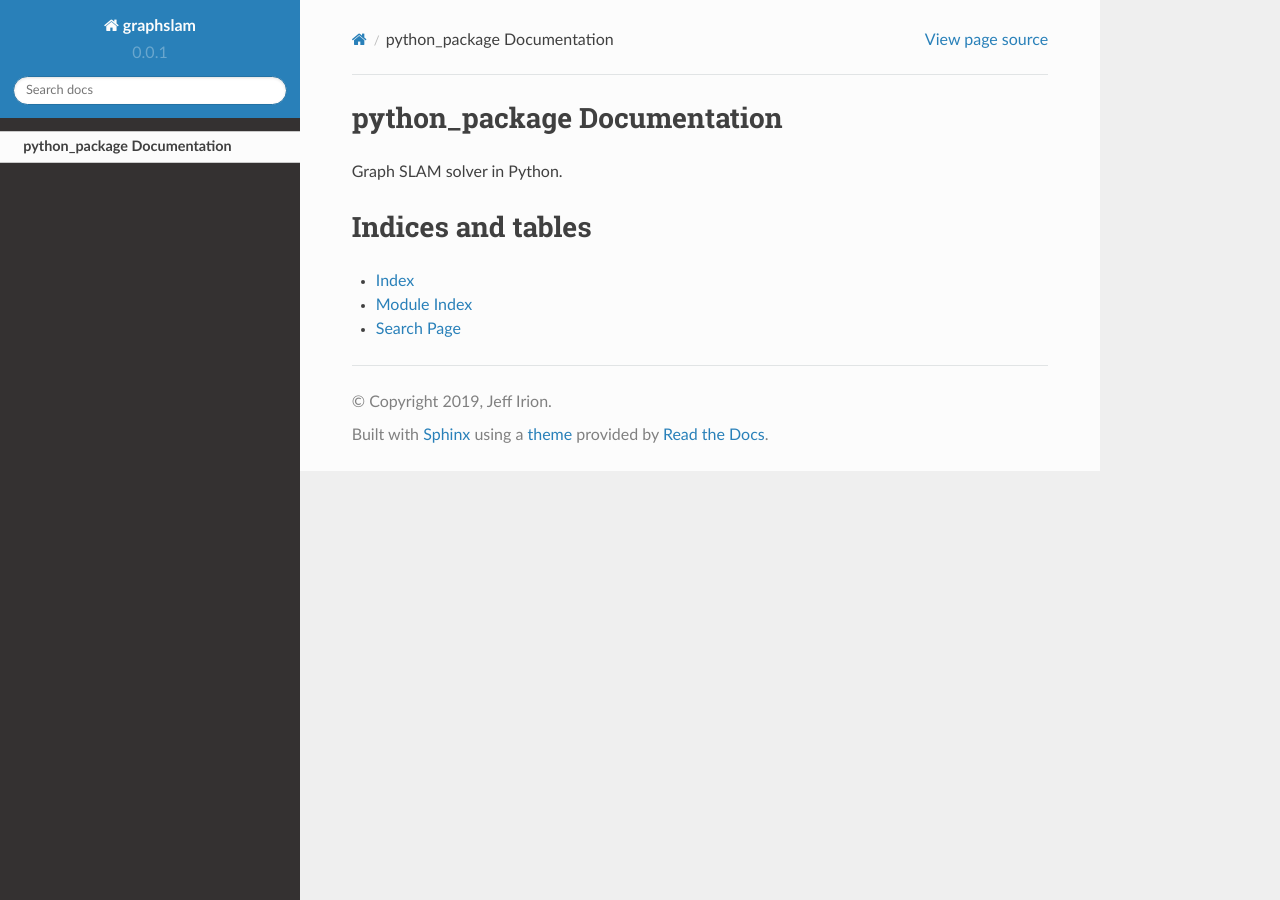
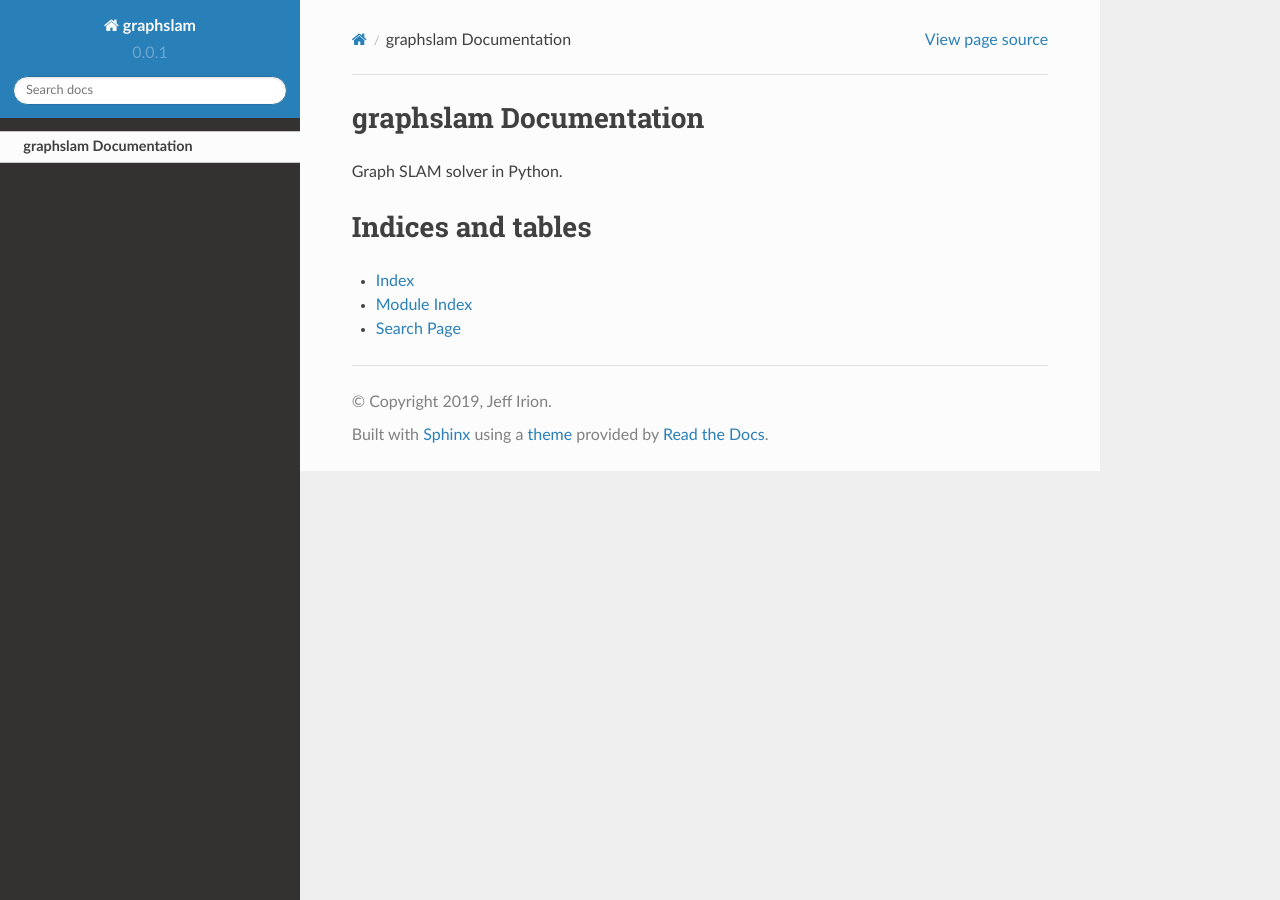
Before and after one commit to JeffLIrion/python-graphslam, a Sphinx documentation site: the page built from docs/source/index.rst, in a window 1280 px wide. Built offline with Sphinx 7.4.7 and the Read the Docs theme 2.0.0, drawn with Linux system fonts in a browser that asks for light colours; pages that are not in the unit, such as notebooks, are missing from menus.

Commit message:
Documentation fixes

```diff
--- a/docs/source/conf.py
+++ b/docs/source/conf.py
@@ -112,7 +112,7 @@ html_static_path = ['_static']
 # -- Options for HTMLHelp output ---------------------------------------------
 
 # Output file base name for HTML help builder.
-htmlhelp_basename = 'PythonPackagedoc'
+htmlhelp_basename = 'GraphSLAMdoc'
 
 
 # -- Options for LaTeX output ------------------------------------------------
@@ -139,7 +139,7 @@ latex_elements = {
 # (source start file, target name, title,
 #  author, documentclass [howto, manual, or own class]).
 latex_documents = [
-    (master_doc, 'PythonPackage.tex', 'Python Package Documentation',
+    (master_doc, 'graphslam.tex', 'graphslam Documentation',
      'Jeff Irion', 'manual'),
 ]
 
@@ -149,7 +149,7 @@ latex_documents = [
 # One entry per manual page. List of tuples
 # (source start file, name, description, authors, manual section).
 man_pages = [
-    (master_doc, 'graphslam', 'Python Package Documentation',
+    (master_doc, 'graphslam', 'graphslam Documentation',
      [author], 1)
 ]
 
@@ -160,8 +160,8 @@ man_pages = [
 # (source start file, target name, title, author,
 #  dir menu entry, description, category)
 texinfo_documents = [
-    (master_doc, 'PythonPackage', 'Python Package Documentation',
-     author, 'PythonPackage', 'One line description of project.',
+    (master_doc, 'graphslam', 'graphslam Documentation',
+     author, 'graphslam', 'Graph SLAM solver in Pythonn',
      'Miscellaneous'),
 ]
 
--- a/docs/source/index.rst
+++ b/docs/source/index.rst
@@ -1,10 +1,10 @@
-.. Jeff Irion's Python package documentation master file, created by
+.. Jeff Irion's `graphslam` documentation master file, created by
    sphinx-quickstart on Mon Sep 05 22:06:10 2016.
    You can adapt this file completely to your liking, but it should at least
    contain the root `toctree` directive.
 
-python\_package Documentation
-=============================
+graphslam Documentation
+=======================
 
 .. toctree::
    :hidden:
```
